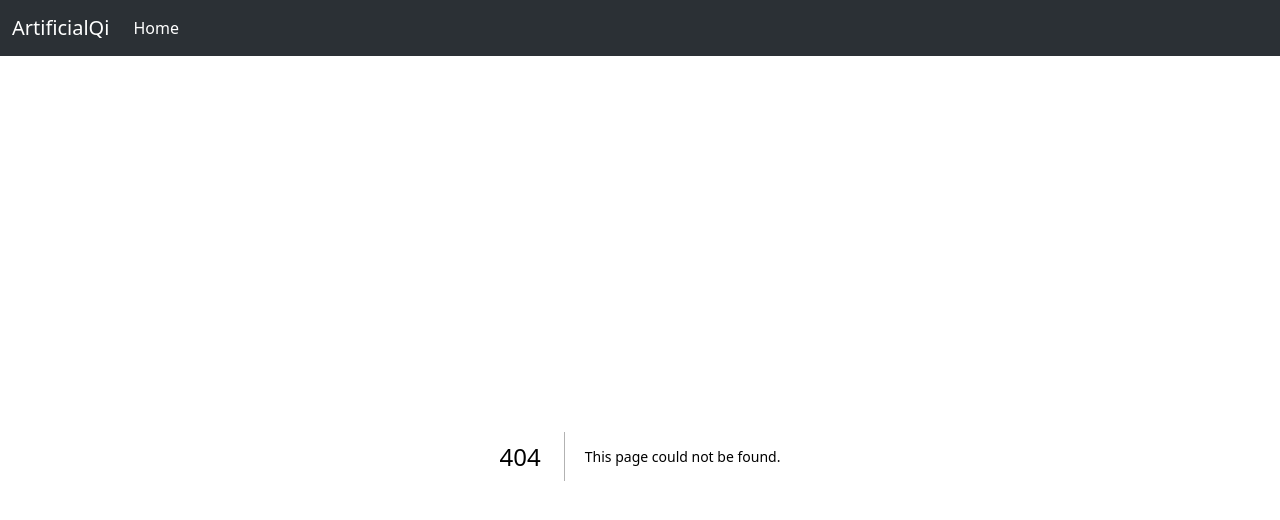
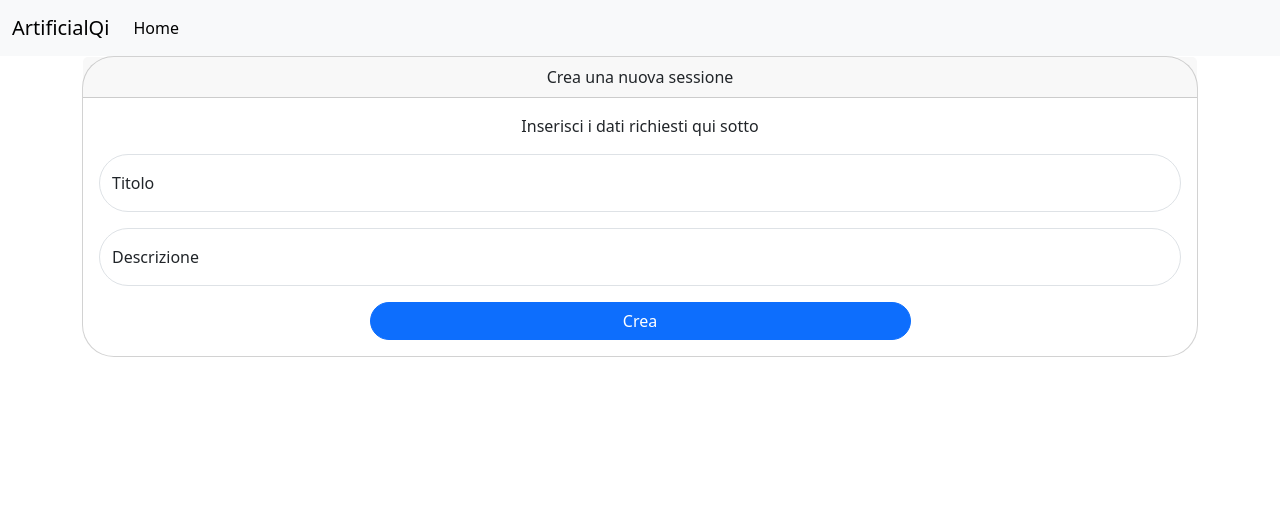
Before and after one commit to SWEvenTeam17/ArtificialQI, a Next.js app in the folder client/frontend/: page /sessions/create in a window 1280 px wide. Before the commit this address had no page. Shown: the top 520 px of the page. Built offline with nearby package versions, Linux system fonts and the light colour scheme.

Commit message:
Aggiunta prima implementazione form sessioni

```diff
--- a/client/frontend/app/layout.js
+++ b/client/frontend/app/layout.js
@@ -5,7 +5,7 @@ import './bootstrap.css'
 
 export default function RootLayout({ children }) {
   return (
-    <html lang="en" data-bs-theme="dark">
+    <html lang="en">
       <body>
         <header>
           <Script src="/scripts/bootstrap.bundle.js"></Script>
--- /dev/null
+++ b/client/frontend/app/sessions/create/page.js
@@ -0,0 +1,52 @@
+'use client'; // This directive marks this component as a Client Component.
+
+
+export default function Page() {
+    async function onSubmit(event) {
+        event.preventDefault();
+        const formData = new FormData(event.target);
+        const data = {
+            title: formData.get('title'),
+            description: formData.get('description')
+        };
+
+        const response = await fetch('http://localhost:8000/session_list/', {
+            method: 'POST',
+            headers:{
+                'Content-Type':'application/json'
+            },
+            body: JSON.stringify(data),
+        });
+
+        if(response.ok)
+        {
+            event.target.reset();
+        }
+    }
+
+    return (
+        <div className="container align-items-center">
+            <div className="card rounded-5 text-center">
+                <div className="card-header">Crea una nuova sessione</div>
+                <div className="card-body">
+                    Inserisci i dati richiesti qui sotto
+                    <div className="mt-3">
+                        <form onSubmit={onSubmit}>
+                            <div className="form-floating mb-3">
+                                <input type="text" className="form-control rounded-5" id="title" name="title" placeholder="Titolo" />
+                                <label htmlFor="title">Titolo</label>
+                            </div>
+                            <div className="form-floating mb-3">
+                                <input type="text" className="form-control rounded-5" id="description" name="description" placeholder="Descrizione" />
+                                <label htmlFor="description">Descrizione</label>
+                            </div>
+                            <div className="text-center align-items-center col-12">
+                                <button type="submit" className="btn btn-primary w-50 rounded-5">Crea</button>
+                            </div>
+                        </form>
+                    </div>
+                </div>
+            </div>
+        </div>
+    )
+}
```
Also changed, not shown: client/frontend/app/page.js (+12 -8 lines), client/frontend/app/bootstrap.css, 1 other file (tests, documents, lock files or other folders).
